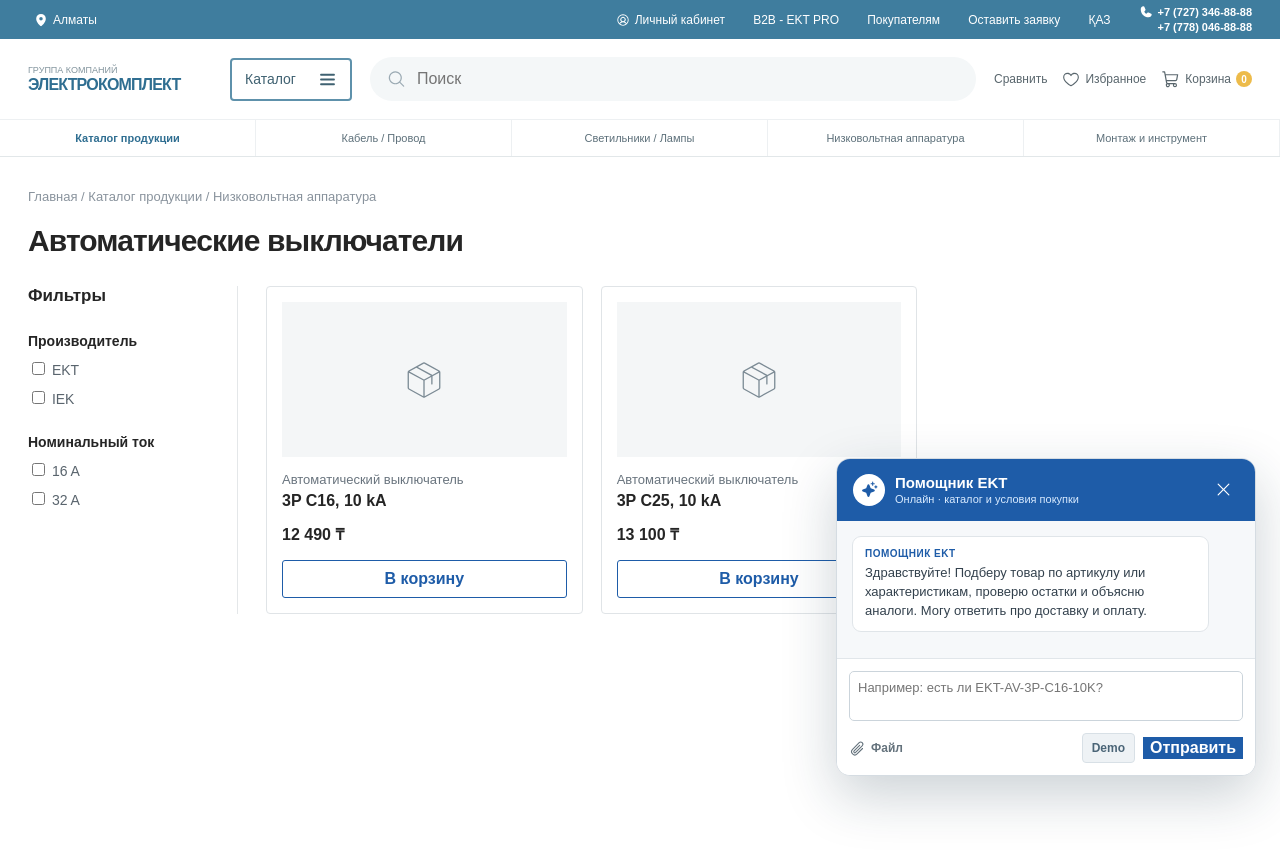
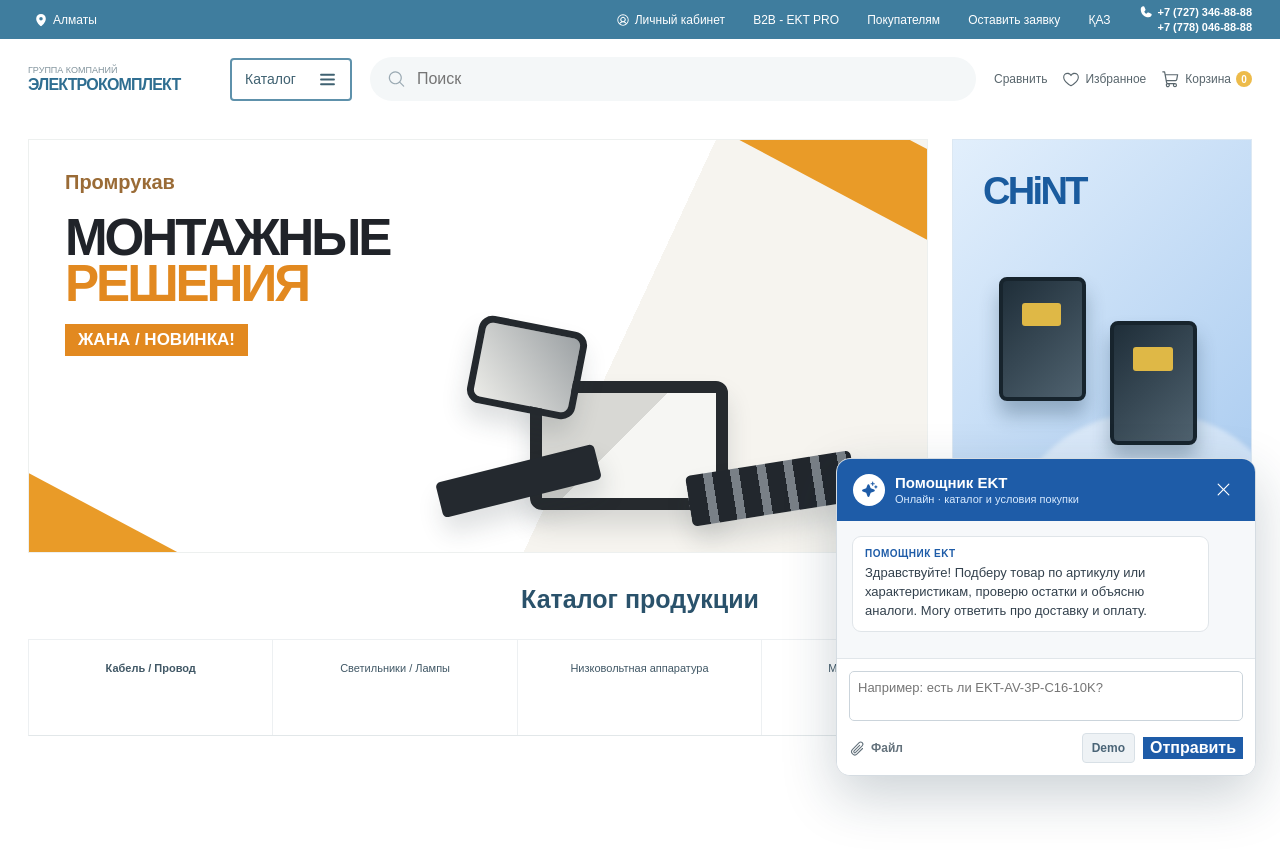
Before and after one commit to BAITC-Hacks/hack-ddb369dc-saq-digital, a React (Vite) app: page / in a window 1280 px wide. Shown: the top 852 px of the page. Before the commit the page ends 800 px from the top, so only its background shows below. Built offline with nearby package versions, Linux system fonts and the light colour scheme.

Commit message:
style: recreate EKT storefront hero context

```diff
--- a/src/App.tsx
+++ b/src/App.tsx
@@ -67,8 +67,11 @@
       <label className="site-search"><MagnifyingGlass size={20} /><input placeholder="Поиск" /></label>
       <div className="header-actions"><a href="#compare">Сравнить</a><a href="#favorites"><Heart size={18} /> Избранное</a><a href="https://ekt.kz/personal/cart/"><ShoppingCart size={19} /> Корзина <b>{cart ? 1 : 0}</b></a></div>
     </header>
-    <div className="category-bar"><a href="#catalog">Каталог продукции</a><a href="#cable">Кабель / Провод</a><a href="#light">Светильники / Лампы</a><a href="#low">Низковольтная аппаратура</a><a href="#tools">Монтаж и инструмент</a></div>
-    <section className="catalog" id="catalog"><p className="crumbs">Главная / Каталог продукции / Низковольтная аппаратура</p><h1>Автоматические выключатели</h1><div className="catalog-body"><aside><strong>Фильтры</strong><p>Производитель</p><label><input type="checkbox" /> EKT</label><label><input type="checkbox" /> IEK</label><p>Номинальный ток</p><label><input type="checkbox" /> 16 A</label><label><input type="checkbox" /> 32 A</label></aside><div className="products"><article><div><Package size={42} weight="thin" /></div><p>Автоматический выключатель</p><strong>3P C16, 10 kA</strong><span>12 490 ₸</span><button type="button">В корзину</button></article><article><div><Package size={42} weight="thin" /></div><p>Автоматический выключатель</p><strong>3P C25, 10 kA</strong><span>13 100 ₸</span><button type="button">В корзину</button></article></div></div></section><Widget cartCount={cart ? 1 : 0} add={(product, quantity) => setCart({ product, quantity })} />
+    <section className="showcase" aria-label="Специальные предложения">
+      <article className="showcase-main"><div className="promo-copy"><p className="promo-brand">Промрукав</p><h1>МОНТАЖНЫЕ <strong>РЕШЕНИЯ</strong></h1><span>ЖАНА / НОВИНКА!</span></div><div className="product-assembly" aria-hidden="true"><i className="assembly-box" /><i className="assembly-rail" /><i className="assembly-cover" /><i className="assembly-tube" /></div></article>
+      <article className="showcase-side"><span>CHiNT</span><div className="breaker-pair" aria-hidden="true"><i /><i /></div><small>Низковольтная аппаратура</small></article>
+    </section>
+    <section className="catalog" id="catalog"><h2>Каталог продукции</h2><div className="category-bar"><a href="#cable">Кабель / Провод</a><a href="#light">Светильники / Лампы</a><a href="#low">Низковольтная аппаратура</a><a href="#tools">Монтаж и инструмент</a><a href="#cabinet">Шкафы / Щиты</a></div></section><Widget cartCount={cart ? 1 : 0} add={(product, quantity) => setCart({ product, quantity })} />
   </main>
 }
 
--- a/src/styles.css
+++ b/src/styles.css
@@ -23,6 +23,35 @@
 .category-bar a { flex: 1; padding: 12px 8px; color: #5d707a; border-right: 1px solid #edf0f2; font-size: 11px; text-align: center; text-decoration: none; white-space: nowrap; }
 .category-bar a:first-child { color: #2f6e91; font-weight: 800; }
 .suggestion footer button, .send, .yes { color: #fff; background: #1e5ca8; border: 1px solid #1e5ca8; font-weight: 800; }
+.showcase { display: grid; grid-template-columns: minmax(0, 3fr) minmax(250px, 1fr); gap: 24px; max-width: 1290px; margin: 20px auto 0; padding: 0 28px; }
+.showcase-main { position: relative; min-height: 414px; overflow: hidden; background: linear-gradient(115deg, #fff 0 63%, #f6f4ef 63%); border: 1px solid #edf0ef; }
+.showcase-main::before, .showcase-main::after { position: absolute; width: 360px; height: 80px; content: ''; background: #e99b28; transform: rotate(28deg); }
+.showcase-main::before { top: -43px; right: -72px; }
+.showcase-main::after { bottom: -48px; left: -102px; }
+.promo-copy { position: absolute; z-index: 1; top: 31px; left: 36px; }
+.promo-brand { margin: 0 0 21px; color: #9a6b36; font-size: 20px; font-weight: 800; }
+.promo-copy h1 { max-width: 390px; margin: 0; color: #202329; font-size: clamp(34px, 4vw, 59px); font-weight: 900; letter-spacing: -.06em; line-height: .9; }
+.promo-copy h1 strong { display: block; color: #e28920; }
+.promo-copy > span { display: inline-block; margin-top: 17px; padding: 6px 13px; color: #fff; background: #e28920; font-size: 17px; font-weight: 900; }
+.product-assembly { position: absolute; right: 8%; bottom: 38px; width: 49%; height: 54%; }
+.product-assembly i { position: absolute; display: block; box-shadow: 0 16px 24px rgba(32, 45, 51, .15); }
+.assembly-box { right: 29%; bottom: 2%; width: 45%; height: 58%; background: linear-gradient(135deg, #d8d8d4 0 45%, #f6f6f3 45%); border: 12px solid #262a2e; border-radius: 12px; }
+.assembly-rail { right: 0; bottom: 0; width: 38%; height: 23%; background: repeating-linear-gradient(90deg, #22272d 0 18px, #798087 18px 27px); border-radius: 5px; transform: rotate(-9deg); }
+.assembly-cover { left: 5%; bottom: 7%; width: 37%; height: 16%; background: #24292f; border-radius: 5px; transform: rotate(-14deg); }
+.assembly-tube { top: 14%; left: 13%; width: 25%; height: 40%; background: linear-gradient(45deg, #ecece8, #9ca1a4); border: 7px solid #24292e; border-radius: 14px; transform: rotate(11deg); }
+.showcase-side { position: relative; min-height: 414px; overflow: hidden; padding: 30px; color: #1a5b9e; background: linear-gradient(135deg, #e2effc, #a6c9ef); border: 1px solid #dce8f3; }
+.showcase-side::after { position: absolute; inset: auto -12% -24% 20%; height: 58%; content: ''; background: rgba(255, 255, 255, .42); border-radius: 50%; filter: blur(2px); }
+.showcase-side > span { position: relative; z-index: 1; font-size: 38px; font-weight: 900; letter-spacing: -.07em; }
+.showcase-side small { position: absolute; z-index: 2; bottom: 23px; left: 30px; color: #56799b; font-size: 12px; font-weight: 800; }
+.breaker-pair { position: absolute; z-index: 1; top: 120px; right: 18%; width: 68%; height: 45%; }
+.breaker-pair i { position: absolute; width: 43%; height: 67%; background: linear-gradient(135deg, #1f2e39, #4f626f); border: 4px solid #17242d; border-radius: 8px; box-shadow: 0 14px 19px rgba(24, 53, 77, .3); }
+.breaker-pair i::before { position: absolute; top: 19%; left: 24%; width: 50%; height: 20%; content: ''; background: #dfb846; border-radius: 3px; }
+.breaker-pair i:first-child { top: 9%; left: 2%; }
+.breaker-pair i:last-child { right: 0; bottom: 0; }
+.catalog { padding-top: 23px; }
+.catalog h2 { margin: 0 0 25px; color: #2a526b; font-size: 25px; text-align: center; }
+.catalog .category-bar { display: grid; grid-template-columns: repeat(5, minmax(0, 1fr)); border-inline: 1px solid #edf0f2; }
+.catalog .category-bar a { min-height: 95px; padding: 22px 12px; color: #415866; white-space: normal; }
 .catalog { max-width: 1280px; margin: 0 auto; padding: 32px 28px 150px; }
 .crumbs { margin: 0 0 20px; color: #89939d; font-size: 13px; }
 .catalog h1 { margin: 0 0 28px; font-size: 30px; letter-spacing: -.03em; }
@@ -103,6 +132,6 @@
 .cancel { color: #4f5e68; background: #eef2f4; border: 0; border-radius: 4px; font-weight: 800; }
 .confirm footer button { min-height: 40px; border-radius: 4px; }
 @keyframes spin { to { transform: rotate(360deg); } }
-@media (max-width: 900px) { .site-top__links { gap: 13px; } .store-header { grid-template-columns: 160px auto minmax(160px, 1fr) auto; gap: 11px; } .header-actions a:not(:last-child) { display: none; } .category-bar { overflow-x: auto; } .category-bar a { flex: 0 0 auto; padding-inline: 15px; } }
-@media (max-width: 760px) { .site-top__inner { min-height: 34px; padding: 0 16px; } .site-top__links, .phones { display: none !important; } .store-header { grid-template-columns: 1fr auto; min-height: auto; padding: 13px 16px; } .site-search { grid-column: 1 / -1; grid-row: 2; } .catalog-button { padding: 8px 10px; gap: 8px; font-size: 12px; } .header-actions { justify-self: end; } .header-actions a { font-size: 0; } .header-actions a svg { width: 21px; height: 21px; } .category-bar { margin: 0; } .catalog { padding: 25px 16px 110px; } .catalog-body { grid-template-columns: 1fr; } .catalog-body aside { display: none; } .products { grid-template-columns: repeat(2, minmax(0, 1fr)); gap: 10px; } .products article { padding: 10px; } .products article > div { height: 120px; } .widget { right: 16px; bottom: 16px; width: calc(100vw - 32px); max-height: calc(100dvh - 32px); } .fab { right: 16px; bottom: 16px; } }
+@media (max-width: 900px) { .site-top__links { gap: 13px; } .store-header { grid-template-columns: 160px auto minmax(160px, 1fr) auto; gap: 11px; } .header-actions a:not(:last-child) { display: none; } .showcase { grid-template-columns: minmax(0, 2.2fr) minmax(190px, 1fr); gap: 15px; } .showcase-main, .showcase-side { min-height: 360px; } .catalog .category-bar { overflow-x: auto; grid-template-columns: repeat(5, minmax(170px, 1fr)); } }
+@media (max-width: 760px) { .site-top__inner { min-height: 34px; padding: 0 16px; } .site-top__links, .phones { display: none !important; } .store-header { grid-template-columns: 1fr auto; min-height: auto; padding: 13px 16px; } .site-search { grid-column: 1 / -1; grid-row: 2; } .catalog-button { padding: 8px 10px; gap: 8px; font-size: 12px; } .header-actions { justify-self: end; } .header-actions a { font-size: 0; } .header-actions a svg { width: 21px; height: 21px; } .showcase { display: block; margin-top: 12px; padding: 0 16px; } .showcase-main { min-height: 330px; } .showcase-side { display: none; } .promo-copy { top: 26px; left: 25px; } .promo-copy h1 { font-size: 37px; } .promo-brand { margin-bottom: 15px; font-size: 17px; } .promo-copy > span { font-size: 13px; } .product-assembly { right: 1%; bottom: 22px; width: 59%; } .catalog { padding: 25px 16px 110px; } .catalog .category-bar { margin: 0; } .catalog-body { grid-template-columns: 1fr; } .catalog-body aside { display: none; } .products { grid-template-columns: repeat(2, minmax(0, 1fr)); gap: 10px; } .products article { padding: 10px; } .products article > div { height: 120px; } .widget { right: 16px; bottom: 16px; width: calc(100vw - 32px); max-height: calc(100dvh - 32px); } .fab { right: 16px; bottom: 16px; } }
 @media (prefers-reduced-motion: reduce) { *, *::before, *::after { scroll-behavior: auto !important; animation-duration: .01ms !important; } }
```
Also changed, not shown: 1 other file (tests, documents, lock files or other folders).
